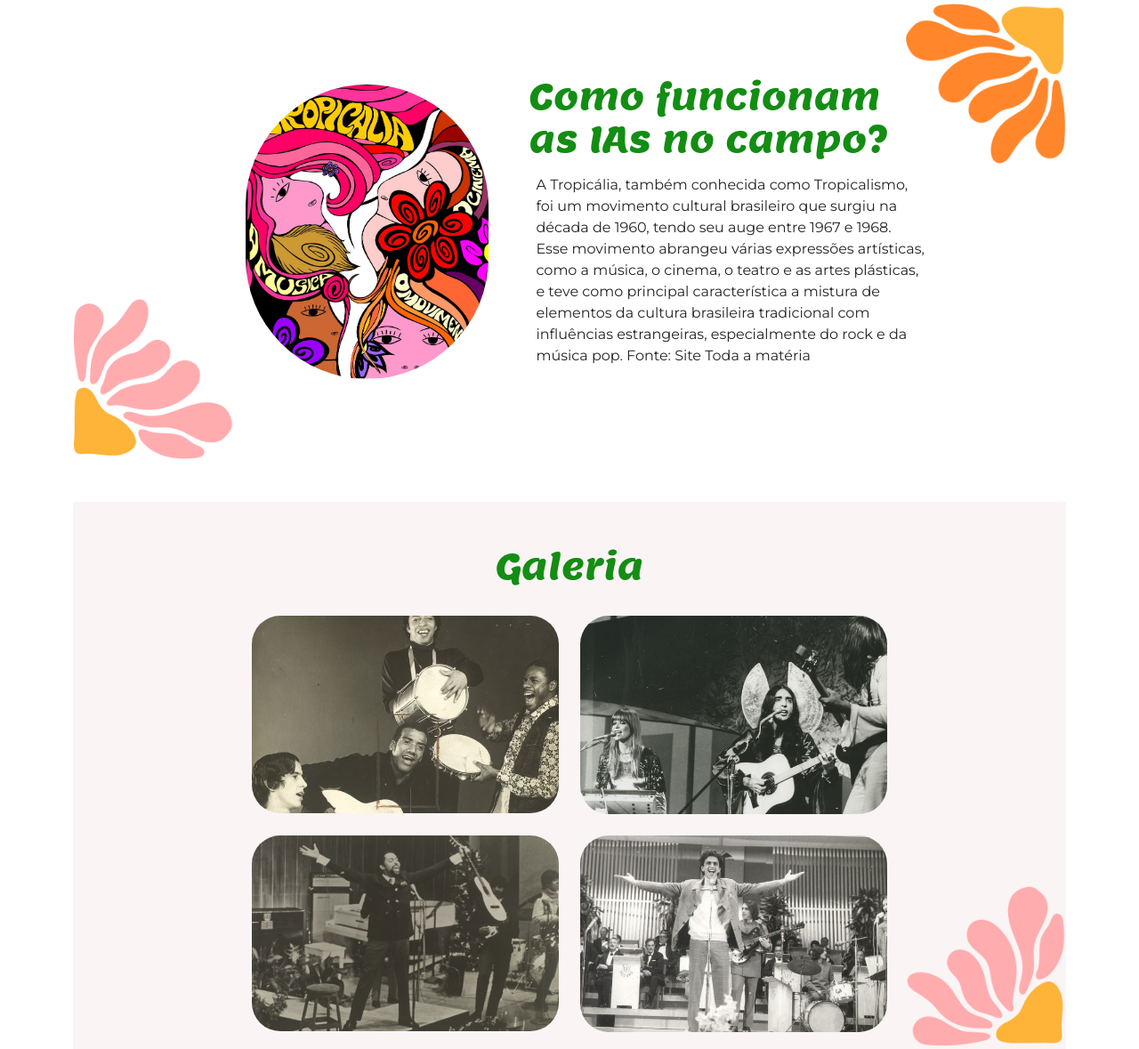
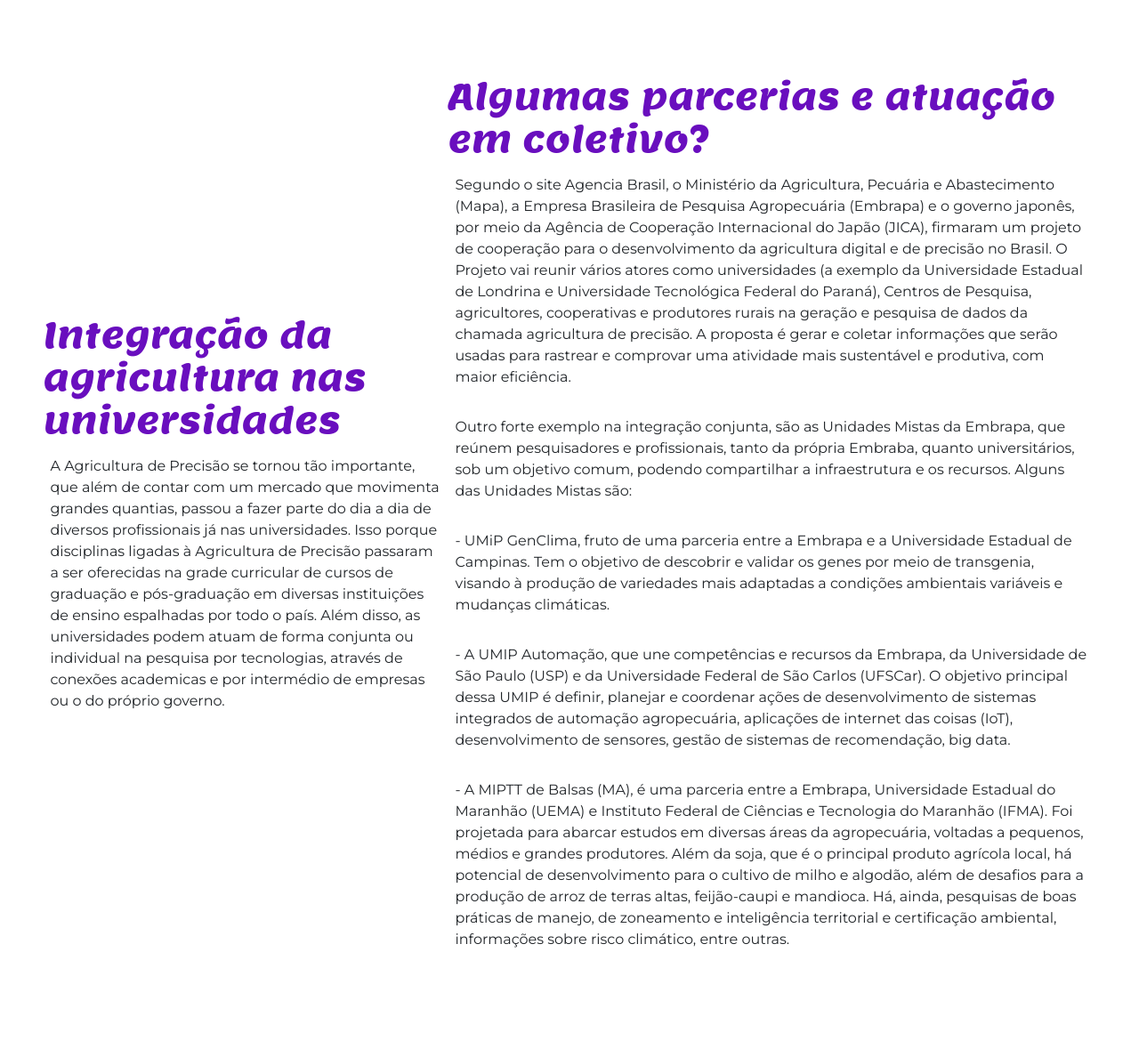
Before and after one commit to MarllonJP/Projeto---Agrinho, a plain HTML site: page index.html in a window 1280 px wide. Shown: the part 1042-2221 px from the top of the page at 89% size. Drawn offline with nearby package versions, Linux system fonts and the light colour scheme.

Commit message:
Add files via upload

```diff
--- a/index.html
+++ b/index.html
@@ -53,24 +53,49 @@
 
         <section id="tropicalia" class="my-5 pt-6 secao-tropicalia" tabindex="0" aria-label="Seção explicativa sobre a tropicália">
             <div class="container d-flex align-items-center ">
-                <div class="col-4 d-flex justify-content-center ">
-                    <img src="img/image (1).png" class="rounded-pill" width="273" height="331" loading="lazy">
+                <div class="col-5">
+                    <h2>Integração da agricultura nas universidades</h2>
+                    <p class="p-2">A Agricultura de Precisão se tornou tão importante, que além de contar com um mercado que movimenta grandes quantias, passou a fazer parte do dia a dia de diversos profissionais já nas universidades.
+                    Isso porque disciplinas ligadas à Agricultura de Precisão passaram a ser oferecidas na grade curricular de cursos de graduação e pós-graduação em diversas instituições de ensino espalhadas por todo o país.
+                    Além disso, as universidades podem atuam de forma conjunta ou individual na pesquisa por tecnologias, através de conexões academicas e por intermédio de empresas ou o do próprio governo.
+                </p>
                 </div>
-                <div class="col-5">
-                    <h2>Como funcionam as IAs no campo?</h2>
-                    <p class="p-2">A Tropicália, também conhecida como Tropicalismo, foi um movimento cultural
-                        brasileiro que surgiu na década de 1960, tendo seu auge entre 1967 e 1968. Esse movimento
-                        abrangeu várias expressões artísticas, como a música, o cinema, o teatro e as artes plásticas, e
-                        teve como principal característica a mistura de elementos da cultura brasileira tradicional com
-                        influências estrangeiras, especialmente do rock e da música pop. Fonte: Site Toda a matéria</p>
+                <div class="col-8">
+                    <h2>Algumas parcerias e atuação em coletivo?</h2>
+                    <p class="p-2">
+                        Segundo o site Agencia Brasil, o Ministério da Agricultura, Pecuária e Abastecimento (Mapa), a Empresa Brasileira de Pesquisa Agropecuária (Embrapa) e o governo japonês, por meio da Agência de Cooperação Internacional do Japão (JICA), firmaram um projeto de cooperação para o desenvolvimento da agricultura digital e de precisão no Brasil.
+                    O Projeto vai reunir vários atores como universidades (a exemplo da Universidade Estadual de Londrina e Universidade Tecnológica Federal do Paraná), Centros de Pesquisa, agricultores, cooperativas e produtores rurais na geração e pesquisa de dados da chamada agricultura de precisão.
+                    A proposta é gerar e coletar informações que serão usadas para rastrear e comprovar uma atividade mais sustentável e produtiva, com maior eficiência.
+                    </p>
+                      <p class="p-2">
+                    Outro forte exemplo na integração conjunta, são as Unidades Mistas da Embrapa, que reúnem pesquisadores e profissionais, tanto da própria Embraba, quanto universitários, sob um objetivo comum, podendo compartilhar a infraestrutura e os recursos.
+                        Alguns das Unidades Mistas são:
+                    </p>
+                    <p class="p-2">
+                        - UMiP GenClima, fruto de uma parceria entre a Embrapa e a Universidade Estadual de Campinas.
+                        Tem o objetivo de descobrir e validar os genes por meio de transgenia, visando à produção de variedades mais adaptadas a condições ambientais variáveis e mudanças climáticas.
+                    </p>
+                    <p class="p-2">
+                        - A UMIP Automação, que une competências e recursos da Embrapa, da Universidade de São Paulo (USP) e da Universidade Federal de São Carlos (UFSCar).
+                        O objetivo principal dessa UMIP é definir, planejar e coordenar ações de desenvolvimento de sistemas integrados de automação agropecuária, aplicações de internet das coisas (IoT), desenvolvimento de sensores, gestão de sistemas de recomendação, big data.
+                    </p>
+                    <p class="p-2">
+                        - A MIPTT de Balsas (MA), é uma parceria entre a Embrapa, Universidade Estadual do Maranhão (UEMA) e Instituto Federal de Ciências e Tecnologia do Maranhão (IFMA). Foi projetada para abarcar estudos em diversas áreas da agropecuária, voltadas a pequenos, médios e grandes produtores.
+                        Além da soja, que é o principal produto agrícola local, há potencial de desenvolvimento para o cultivo de milho e algodão, além de desafios para a produção de arroz de terras altas, feijão-caupi e mandioca.
+                        Há, ainda, pesquisas de boas práticas de manejo, de zoneamento e inteligência territorial e certificação ambiental, informações sobre risco climático, entre outras.
+                    </p>
                 </div>
             </div>
         </section>
 
         <section id="galeria" tabindex="0" aria-label="Seção de galeria de imagens">
-            <h2 class="text-center pt-5">Galeria</h2>
+            <h2 class="text-center pt-5">Universidades</h2>
+            <div class="container align-items-center ">
+            <p class="p-2">
+                Conheça algumas universidades e seus cursos oferecidos na área da Agricultura.
+            </p>
+            </div>
             <div class="container p-3 mt-3 fundo-galeria ">
-
                 <div class="row justify-content-md-center">
                     <div class="col-md-4">
                         <img src="img/lossy-page1-640px-Jorge_Ben_e_o_Trio_Mocotó_no_Teatro_da_Lagoa,_1971.tif.jpg"
@@ -86,8 +111,7 @@
                         <img src="img/lossy-page1-640px-Gilberto_Gil_nos_anos_1960.tif.jpg" class="img-fluid rounded-5" loading="lazy">
                     </div>
                     <div class="col-md-4">
-                        <img src="img/lossy-page1-640px-Caetano_Veloso_no_III_Festival_da_Música_Popular.tif.jpg"
-                            class="img-fluid rounded-5" loading="lazy">
+                        <img src="img/lossy-page1-640px-Caetano_Veloso_no_III_Festival_da_Música_Popular.tif.jpg" class="img-fluid rounded-5" loading="lazy">
                     </div>
                 </div>
              </div>
@@ -127,7 +151,8 @@
         <i class="bi bi-whatsapp"></i>
         <i class="bi bi-instagram"></i>
         <i class="bi bi-tiktok"></i>
-        <p class="mt-3">Desenvolvido por Start by Alura. Projeto fictício sem fins comerciais.</p>
+        <p class="mt-3">Desenvolvido por Marllon José de Paula, turma 3ºB - Colégio Estadual Conselheiro Carrão, Assaí.</p>
+        <p class="mt-3">Projeto com ojetivos pedagógicos, sem fins comerciais.</p>
     </footer>
     <script src="https://cdnjs.cloudflare.com/ajax/libs/scrollReveal.js/4.0.9/scrollreveal.js"></script>
     <script src="script.js"></script>
--- a/styles.css
+++ b/styles.css
@@ -2,9 +2,9 @@
 @import url('https://fonts.googleapis.com/css2?family=Lemon&display=swap');
 
 :root {
-    --laranja-claro: #138d13;
-    --alto-contraste-fundo: #000000;
-    --alto-contraste-texto: #ffffff;
+    --laranja-claro: #690ebe;
+    --alto-contraste-fundo: #f30000;
+    --alto-contraste-texto: #000fdf;
     --alto-contraste-link: #00ff37;
 }
 
@@ -29,8 +29,7 @@ section {
 }
 
 .inicio-fundo {
-    /* aula 3 */
-    background-image: url('img/4965007.jpg');
+    /* aula 3 */;
     /* Substitua pelo caminho da sua imagem */
     background-size: cover;
     background-position: right;
@@ -79,8 +78,7 @@ section {
     padding-top: 5rem;
     margin-top: 3rem;
     margin-bottom: 3rem;
-    background: url('img/flor.png') top right no-repeat,
-        url('img/flor-esquerda.png') bottom left no-repeat;
+    background: url() top right no-repeat;
     background-size: 180px 180px;
     /* Ajuste o tamanho conforme necessário */
 }
@@ -103,12 +101,13 @@ h2 {
 }
 
 #galeria {
+    text-align: center;
+    position: relative;
     background-color: #FAF4F4;
 
 }
 
 .fundo-galeria {
-    background: url('img/flor-bottom-direita.png') bottom right no-repeat;
     background-size: 180px 180px;
 }
 
```
Also changed, not shown: 1 other file.
